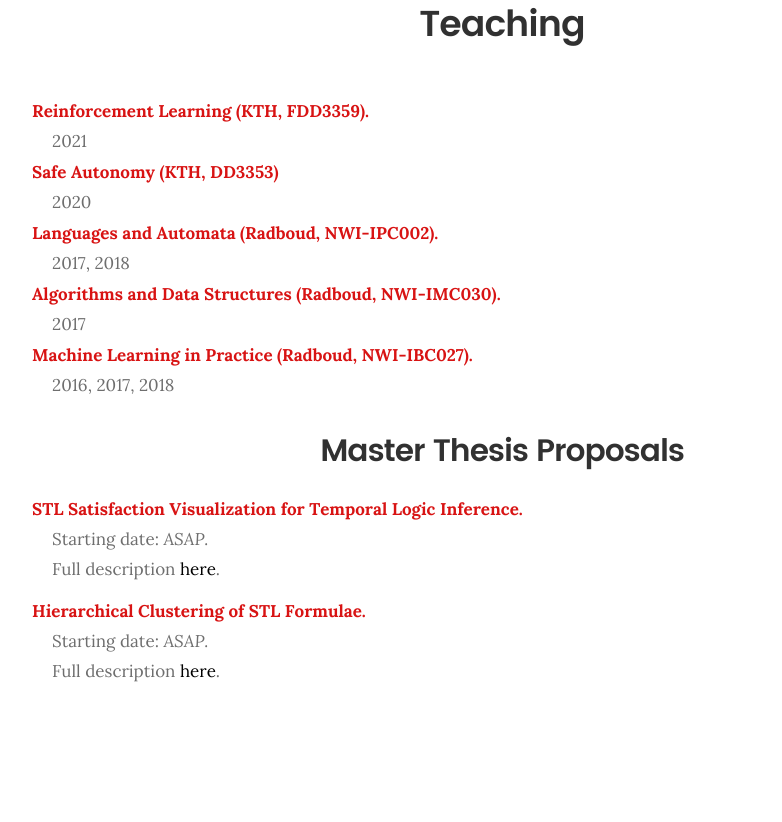
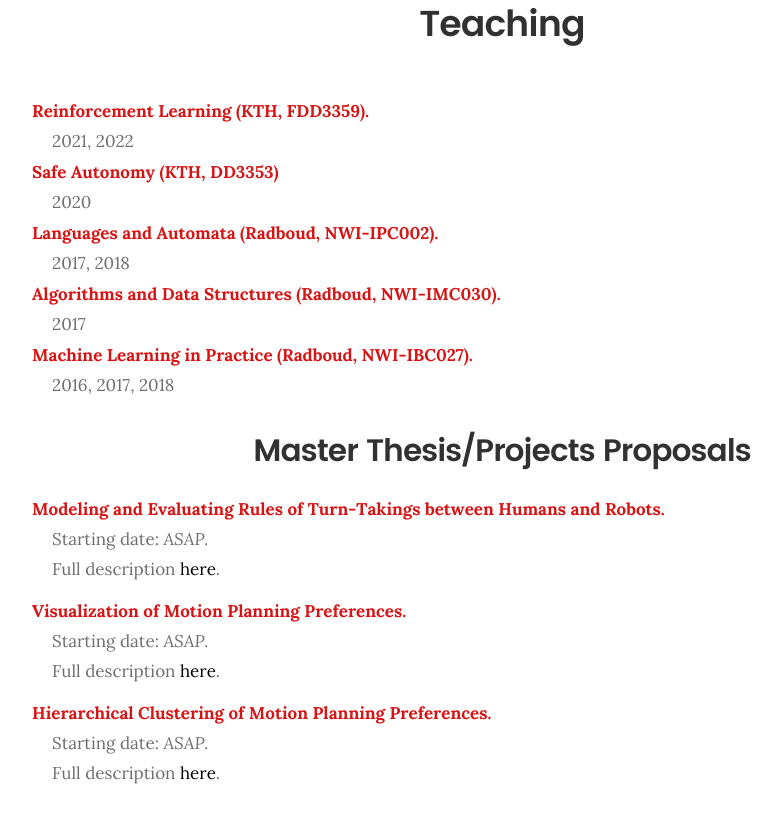
Before and after one commit to allinard/homepage, a plain HTML site: page index.html in a window 1280 px wide. Shown: the part 4138-4960 px from the top of the page, without its empty margins (138-920 px from the left). Drawn offline with Linux system fonts and the light colour scheme; files whose address does not match are found by name.

Commit message:
update project proposals + papers

```diff
--- a/index.html
+++ b/index.html
@@ -233,7 +233,7 @@
 			<dl>
 
 					<dt><strong> Formalizing Trajectories in Human-Robot Encounters via Probabilistic STL Inference. </strong></dt>
-				      <dd>(2021). Linard, A., Torre, I., Steen, A., Leite, I., Tumova, J. To appear in <i> Proceedings of the IEEE/RSJ International Conference on Intelligent Robots and Systems, IROS 2021</i> <a href="publications/IROS2021_learn_STL_hrencounters.pdf">(pdf) </a> <a href="https://youtu.be/9dgJ3QcanHc">(video)</a> </dd>
+				      <dd>(2021). Linard, A., Torre, I., Steen, A., Leite, I., Tumova, J. In <i> Proceedings of the IEEE/RSJ International Conference on Intelligent Robots and Systems, IROS 2021</i> <a href="publications/IROS2021_learn_STL_hrencounters.pdf">(pdf) </a> <a href="https://youtu.be/9dgJ3QcanHc">(video)</a> </dd>
 
 					<dt><strong> Should robots chicken? How anthropomorphism and perceived autonomy influence trajectories in a game-theoretic problem. </strong></dt>
 				      <dd>(2021). Torre, I., Linard, A., Steen, A., Leite, I., Tumova, J. In <i> Proceedings of the ACM/IEEE International Conference on Human-Robot Interaction, HRI 2021 </i> <a href="https://dl.acm.org/doi/abs/10.1145/3434073.3444687">(pdf)</a></dd>
@@ -305,7 +305,7 @@
 			<dl>
 
 				   <dt><strong>Reinforcement Learning (KTH, FDD3359). </strong></dt>
-				      <dd>2021</dd>
+				      <dd>2021, 2022</dd>
 
 					<dt><strong> Safe Autonomy (KTH, DD3353) </strong></dt>
 				      <dd>2020</dd>
@@ -325,17 +325,21 @@
 		</div>
 		<div class="col-twelve">
 
-			<center><h1>Master Thesis Proposals</h1></center>
+			<center><h1>Master Thesis/Projects Proposals</h1></center>
 
 				<dl>
 
-				      <dt><strong>STL Satisfaction Visualization for Temporal Logic Inference. </strong></dt>
+				      <dt><strong>Modeling and Evaluating Rules of Turn-Takings between Humans and Robots. </strong></dt>
 				      <dd>Starting date: <i> ASAP. </i> </dd>
-					  <dd style="margin-bottom:0.3cm;"> Full description <a href="https://people.kth.se/~linard/mtp1.html">here</a>.</dd>
+					  <dd style="margin-bottom:0.3cm;"> Full description <a href="projectproposals/project_turntaking.pdf">here</a>.</dd>
 
-				      <dt><strong>Hierarchical Clustering of STL Formulae. </strong></dt>
+				      <dt><strong>Visualization of Motion Planning Preferences. </strong></dt>
 				      <dd>Starting date: <i> ASAP. </i> </dd>
-					  <dd> Full description <a href="https://people.kth.se/~linard/mtp2.html">here</a>.</dd>
+					  <dd style="margin-bottom:0.3cm;"> Full description <a href="projectproposals/project_stl_visualization.pdf">here</a>.</dd>
+
+				      <dt><strong>Hierarchical Clustering of Motion Planning Preferences. </strong></dt>
+				      <dd>Starting date: <i> ASAP. </i> </dd>
+					  <dd> Full description <a href="projectproposals/project_clustering_stl.pdf">here</a>.</dd>
 
 
 				</dl>
```
Also changed, not shown: 10 other files.
